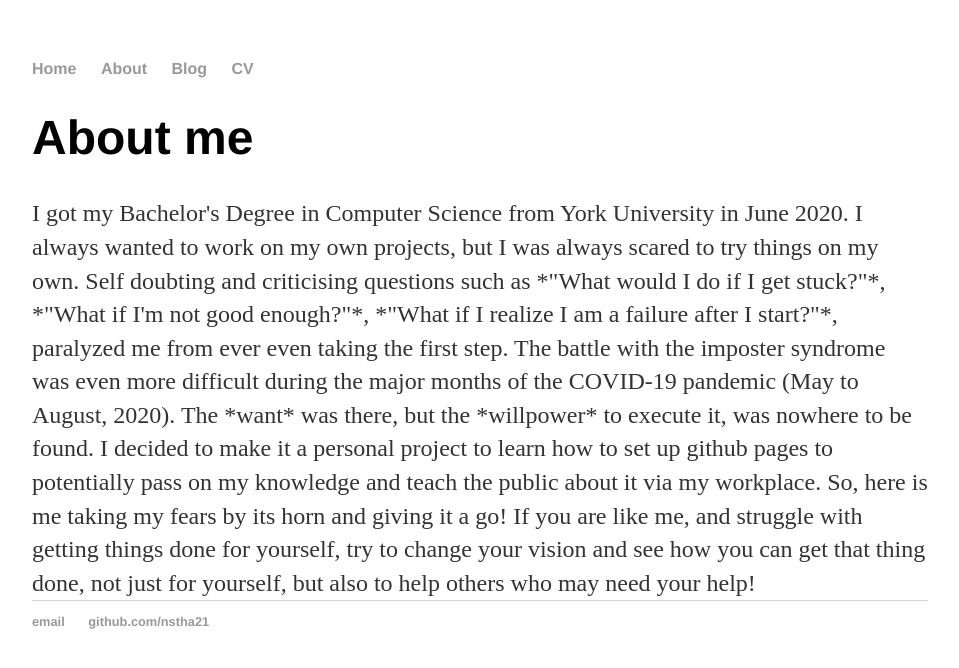
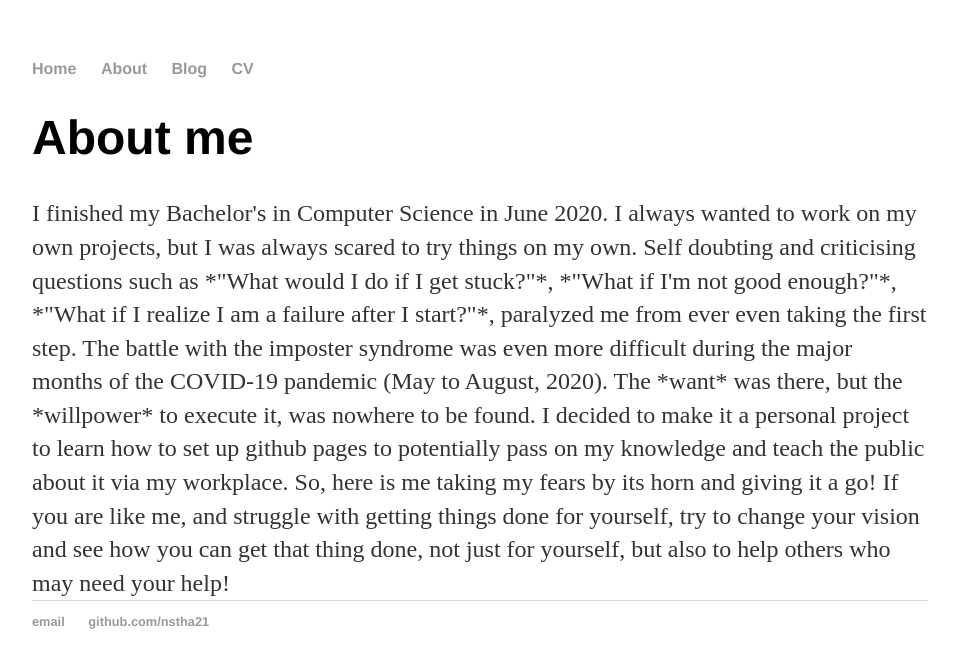
Before and after one commit to nstha21/nstha21.github.io, a Jekyll site: the page built from about/index.html, in a window 1280 px wide. Shown: the top 668 px of the page, without its empty margins (160-1119 px from the left). Built offline with Jekyll 4.4.1, drawn with Linux system fonts in a browser that asks for light colours.

Commit message:
Update index.html

```diff
--- a/about/index.html
+++ b/about/index.html
@@ -5,7 +5,7 @@ title: About Nishtha
 
 <div class="blurb">
   <h1>About me</h1>
-    <p> I got my Bachelor's Degree in Computer Science from York University in June 2020.
+  <p> I finished my Bachelor's in Computer Science in June 2020. </break>
     I always wanted to work on my own projects, but I was always scared to try things on my own.
     Self doubting and criticising questions such as *"What would I do if I get stuck?"*, *"What if I'm not good enough?"*, *"What if I realize I am a failure after I start?"*, paralyzed me from ever even taking the first step.
     The battle with the imposter syndrome was even more difficult during the major months of the COVID-19 pandemic (May to August, 2020).
```
